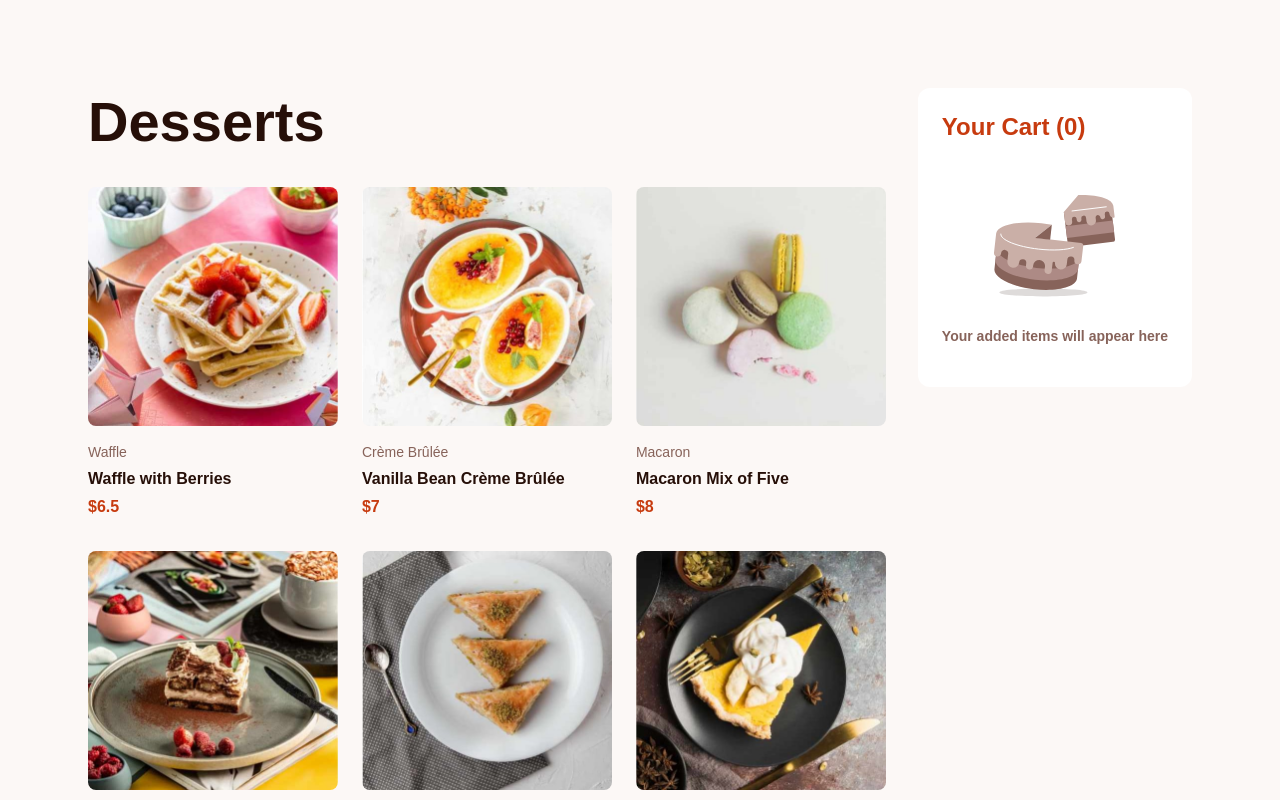
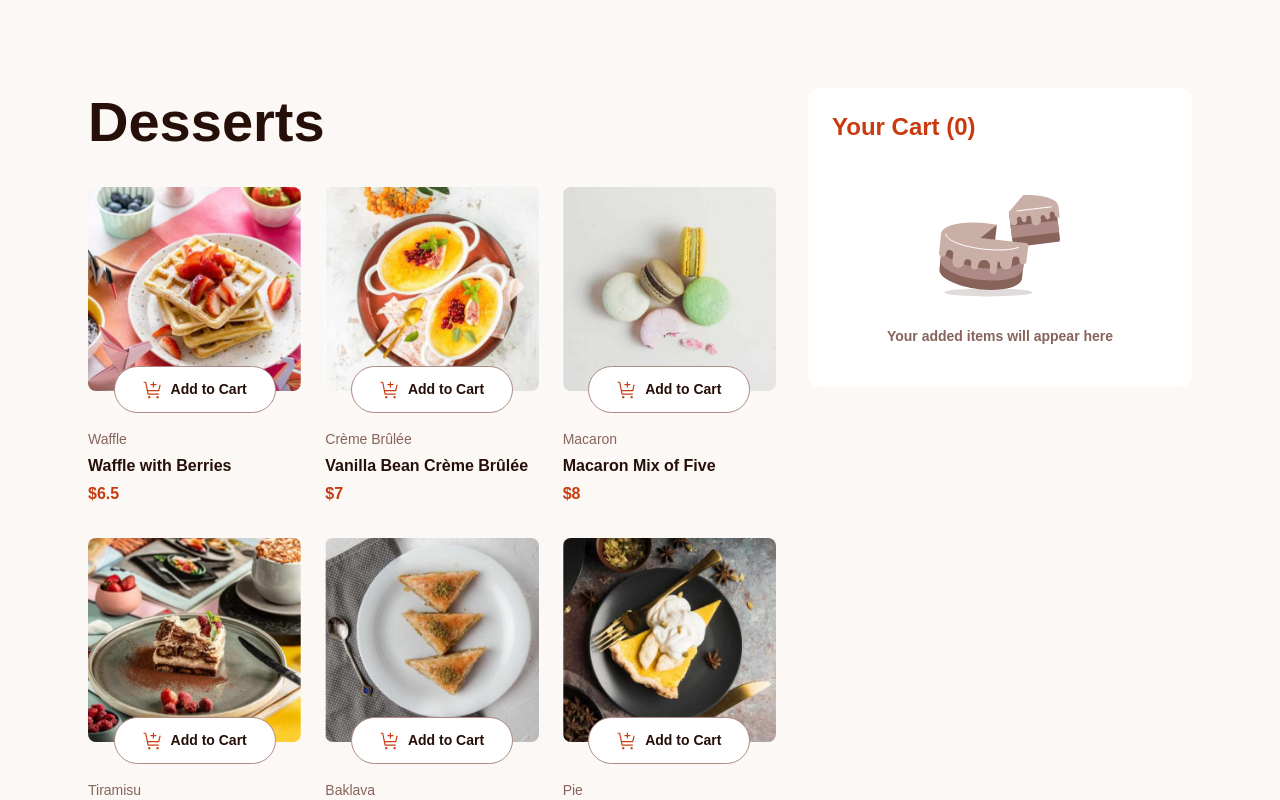
Before and after one commit to Orliland/product_list_with_cart, a React (Vite) app: page / in a window 1280 px wide. Shown: the top 800 px of the page. Built offline with nearby package versions, Linux system fonts and the light colour scheme.

Commit message:
add button "add to cart"

```diff
--- /dev/null
+++ b/src/Buttons.css
@@ -0,0 +1,25 @@
+.button__add-cart {
+  position: absolute;
+  bottom: 0;
+  display: flex;
+  justify-content: center;
+  align-items: center;
+  gap: var(--s-100);
+
+  padding: var(--s-150) 2.8rem;
+  border: 0.1rem solid var(--rose-400);
+  border-radius: 999rem;
+
+  background-color: var(--white);
+  color: var(--rose-900);
+}
+
+.button__add-cart img {
+  width: 2rem;
+  height: 2rem;
+}
+
+.button__add-cart:hover {
+  cursor: pointer;
+  color: var(--red);
+}
--- /dev/null
+++ b/src/Buttons.jsx
@@ -0,0 +1,11 @@
+import CartIcon from "./assets/icon-add-to-cart.svg";
+import "./Buttons.css";
+
+export const AddToCart = () => {
+  return (
+    <button className="button__add-cart text__preset__4--bold">
+      <img src={CartIcon} alt="Add to cart" />
+      Add to Cart
+    </button>
+  );
+};
--- a/src/Cart.css
+++ b/src/Cart.css
@@ -30,3 +30,9 @@
 .cart__description {
   color: var(--rose-500);
 }
+
+@media (min-width: 1024px) {
+  .cart {
+    min-width: 384px;
+  }
+}
--- a/src/Product.css
+++ b/src/Product.css
@@ -1,7 +1,13 @@
 .product {
+  display: grid;
+  gap: var(--s-200);
+}
+
+.product__header {
   display: flex;
-  flex-direction: column;
-  gap: var(--s-200);
+  justify-content: center;
+  position: relative;
+  padding-bottom: 2.2rem;
 }
 
 .product__image img {
--- a/src/Products.jsx
+++ b/src/Products.jsx
@@ -1,14 +1,19 @@
+import { AddToCart } from "./Buttons";
 import "./Products.css";
 import "./Product.css";
 
 const ProductCard = ({ data }) => {
   return (
     <article className="product">
-      <picture className="product__image">
-        <source srcSet={data.image.desktop} media="(min-width: 1024px)" />
-        <source srcSet={data.image.tablet} media="(min-width: 768px)" />
-        <img src={data.image.mobile} alt={data.name} />
-      </picture>
+      <div className="product__header">
+        <picture className="product__image">
+          <source srcSet={data.image.desktop} media="(min-width: 1024px)" />
+          <source srcSet={data.image.tablet} media="(min-width: 768px)" />
+          <img src={data.image.mobile} alt={data.name} />
+        </picture>
+        <AddToCart />
+      </div>
+
       <div className="product__body">
         <span className="product__category text__preset__4">
           {data.category}
```
